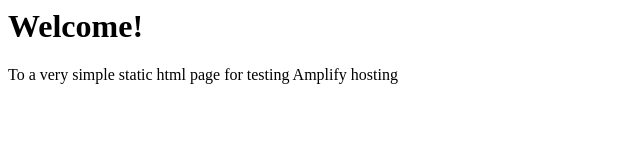
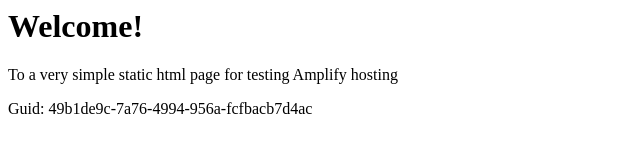
Before and after one commit to aws-aemilia-icn/Github-PR-Commit-Integration-Test-DoNotTouch-v1-prod-ap-northeast-2, a website: page src/index.html in a window 1280 px wide. Shown: the whole page, without its empty margins (0-640 px from the left). Drawn offline with Linux system fonts and the light colour scheme.

Commit message:
commit from integ tests

```diff
--- a/src/index.html
+++ b/src/index.html
@@ -1,3 +1,5 @@
+
+
 <html lang="en">
 
 <head>
@@ -10,6 +12,6 @@
 <body>
     <h1>Welcome!</h1>
     <p>To a very simple static html page for testing Amplify hosting</p>
-</body>
+    <p>Guid: 49b1de9c-7a76-4994-956a-fcfbacb7d4ac</p></body>
 
 </html>
```
